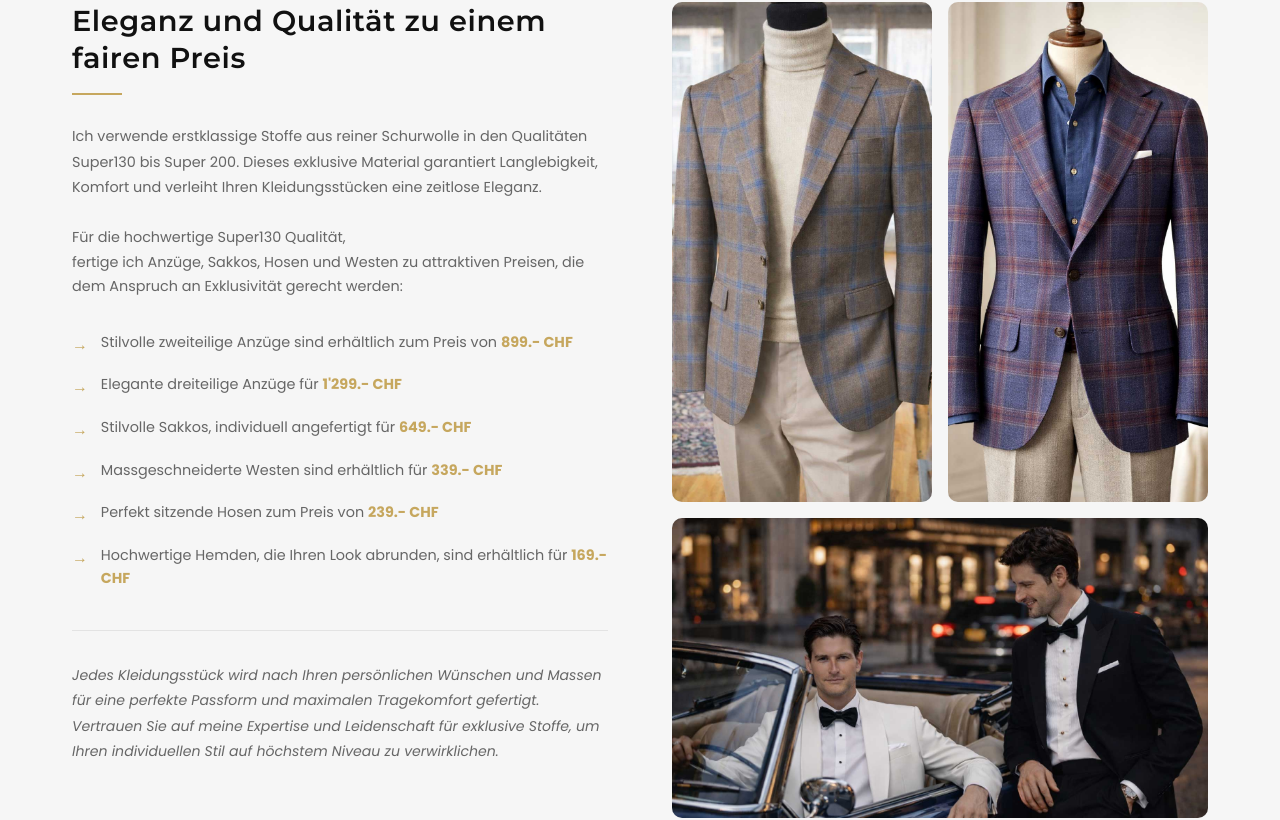
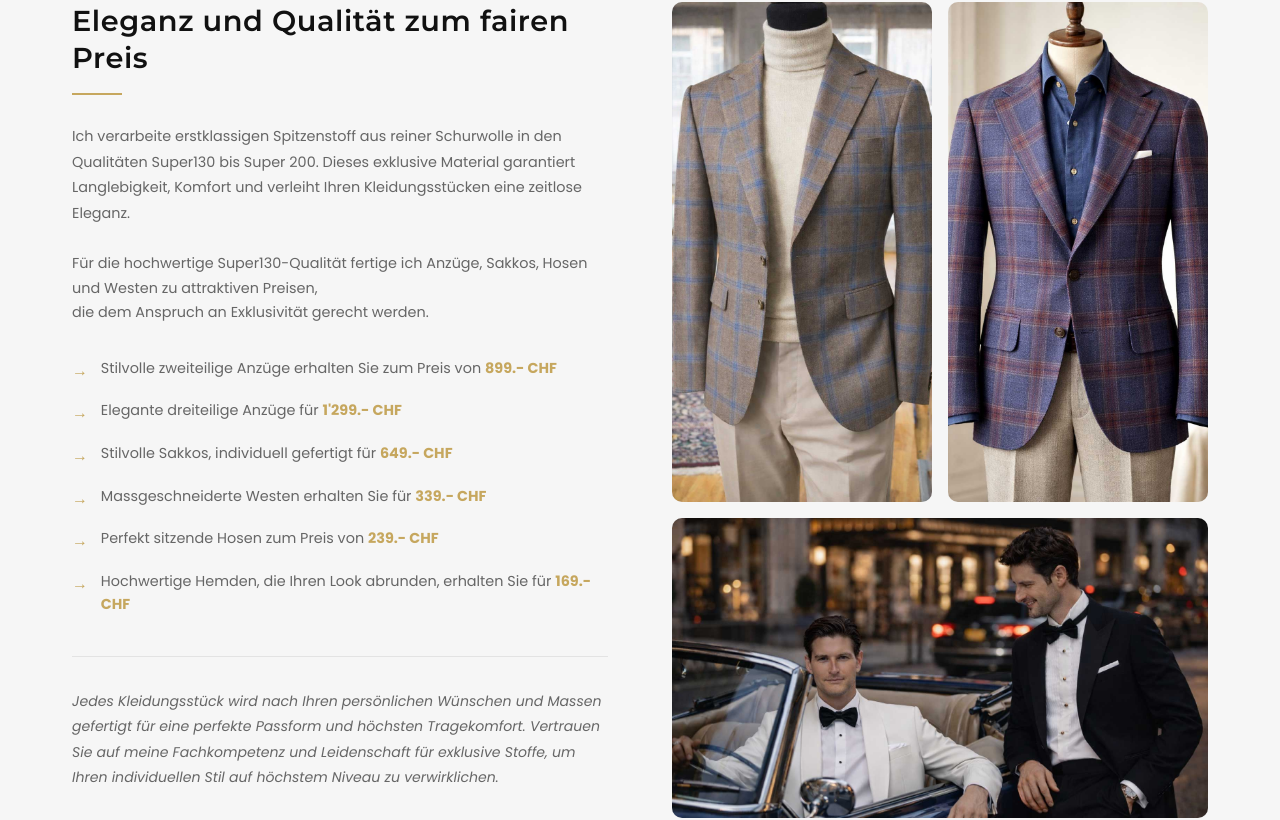
Before and after one commit to kirushikan0508/rasory_bf, a React (Vite) app: page /price-list in a window 1280 px wide. Shown: the part 958-1778 px from the top of the page. Built offline with nearby package versions, Linux system fonts and the light colour scheme.

Commit message:
prive page translation

```diff
--- a/src/components/inspiration/InspirationCTA.jsx
+++ b/src/components/inspiration/InspirationCTA.jsx
@@ -27,7 +27,7 @@ const InspirationCTA = () => {
     return (
         <section className="insp-cta-section" ref={sectionRef}>
             <Link to="/booking">
-                <button className="insp-cta-btn">TERMIN VEREINBAREN</button>
+                <button className="insp-cta-btn">TERMIN BUCHEN</button>
             </Link>
         </section>
     );
--- a/src/components/inspiration/InspirationTitle.jsx
+++ b/src/components/inspiration/InspirationTitle.jsx
@@ -28,11 +28,7 @@ const InspirationTitle = () => {
             <div className="insp-title-container">
                 <h1 className="insp-main-title">Entdecken Sie die Vielfalt Ihrer Outfits</h1>
                 <p className="insp-main-desc">
-                    Manchmal braucht es nur einen kleinen Impuls, um den eigenen Stil neu zu erleben.
-                    Bei uns finden Sie keine festen Regeln, sondern unzählige Möglichkeiten, Ihren Look zu variieren.
-                    Wir zeigen Ihnen kreative Kombinationen, die Ihren Alltag stilvoll bereichern –
-                    ob für einen Geschäftstag, einen entspannten Abend oder besondere Anlässe.
-                    Lassen Sie sich inspirieren und erweitern Sie Ihre Modewelt – das perfekte Outfit für jeden Moment.
+                    Manchmal braucht es nur einen kleinen Impuls, um den eigenen Stil neu zu erleben. Bei uns finden Sie keine festen Regeln, sondern unzählige Wege, Ihren Look zu variieren. Wir zeigen Ihnen kreative Kombinationen, die Ihren Alltag stilvoll bereichern – egal ob für den Business-Tag, einen entspannten Abend oder besondere Anlässe. Lassen Sie sich inspirieren und erweitern Sie Ihre Modewelt – für jeden Moment das perfekte Outfit.
                 </p>
             </div>
         </section>
--- a/src/pages/PriceList.jsx
+++ b/src/pages/PriceList.jsx
@@ -40,12 +40,12 @@ const PriceList = () => {
     };
 
     const prices = [
-        { item: 'Stilvolle zweiteilige Anzüge sind erhältlich zum Preis von', price: '899.- CHF' },
-        { item: 'Elegante dreiteilige Anzüge für', price: '1\'299.- CHF' },
-        { item: 'Stilvolle Sakkos, individuell angefertigt für', price: '649.- CHF' },
-        { item: 'Massgeschneiderte Westen sind erhältlich für', price: '339.- CHF' },
-        { item: 'Perfekt sitzende Hosen zum Preis von', price: '239.- CHF' },
-        { item: 'Hochwertige Hemden, die Ihren Look abrunden, sind erhältlich für', price: '169.- CHF' },
+        { item: 'Stilvolle zweiteilige Anzüge erhalten Sie zum Preis von ', price: '899.- CHF' },
+        { item: 'Elegante dreiteilige Anzüge für ', price: '1\'299.- CHF' },
+        { item: 'Stilvolle Sakkos, individuell gefertigt für ', price: '649.- CHF' },
+        { item: 'Massgeschneiderte Westen erhalten Sie für ', price: '339.- CHF' },
+        { item: 'Perfekt sitzende Hosen zum Preis von ', price: '239.- CHF' },
+        { item: 'Hochwertige Hemden, die Ihren Look abrunden, erhalten Sie für ', price: '169.- CHF' },
     ];
 
     return (
@@ -67,19 +67,16 @@ const PriceList = () => {
                     {/* Left: Pricing Info */}
                     <div className="price-info-col" ref={addRef}>
                         <h2 className="price-main-title">
-                            Eleganz und Qualität zu einem fairen Preis
+                            Eleganz und Qualität zum fairen Preis
                         </h2>
 
                         <p className="price-intro">
-                            Ich verwende erstklassige Stoffe aus reiner Schurwolle in den Qualitäten
-                            Super130 bis Super 200. Dieses exklusive Material garantiert Langlebigkeit,
-                            Komfort und verleiht Ihren Kleidungsstücken eine zeitlose Eleganz.
+                            Ich verarbeite erstklassigen Spitzenstoff aus reiner Schurwolle in den Qualitäten Super130 bis Super 200. Dieses exklusive Material garantiert Langlebigkeit, Komfort und verleiht Ihren Kleidungsstücken eine zeitlose Eleganz.
                         </p>
 
                         <p className="price-subtitle">
-                            Für die hochwertige Super130 Qualität,<br />
-                            fertige ich Anzüge, Sakkos, Hosen und Westen zu attraktiven Preisen, die dem
-                            Anspruch an Exklusivität gerecht werden:
+                            Für die hochwertige Super130-Qualität fertige ich Anzüge, Sakkos, Hosen und Westen zu attraktiven Preisen,<br />
+                            die dem Anspruch an Exklusivität gerecht werden.
                         </p>
 
                         <ul className="price-items-list">
@@ -95,10 +92,7 @@ const PriceList = () => {
 
                         <div className="price-closing">
                             <p>
-                                Jedes Kleidungsstück wird nach Ihren persönlichen Wünschen und Massen für eine
-                                perfekte Passform und maximalen Tragekomfort gefertigt. Vertrauen Sie auf meine
-                                Expertise und Leidenschaft für exklusive Stoffe, um Ihren individuellen Stil auf
-                                höchstem Niveau zu verwirklichen.
+                                Jedes Kleidungsstück wird nach Ihren persönlichen Wünschen und Massen gefertigt für eine perfekte Passform und höchsten Tragekomfort. Vertrauen Sie auf meine Fachkompetenz und Leidenschaft für exklusive Stoffe, um Ihren individuellen Stil auf höchstem Niveau zu verwirklichen.
                             </p>
                         </div>
                     </div>
```
